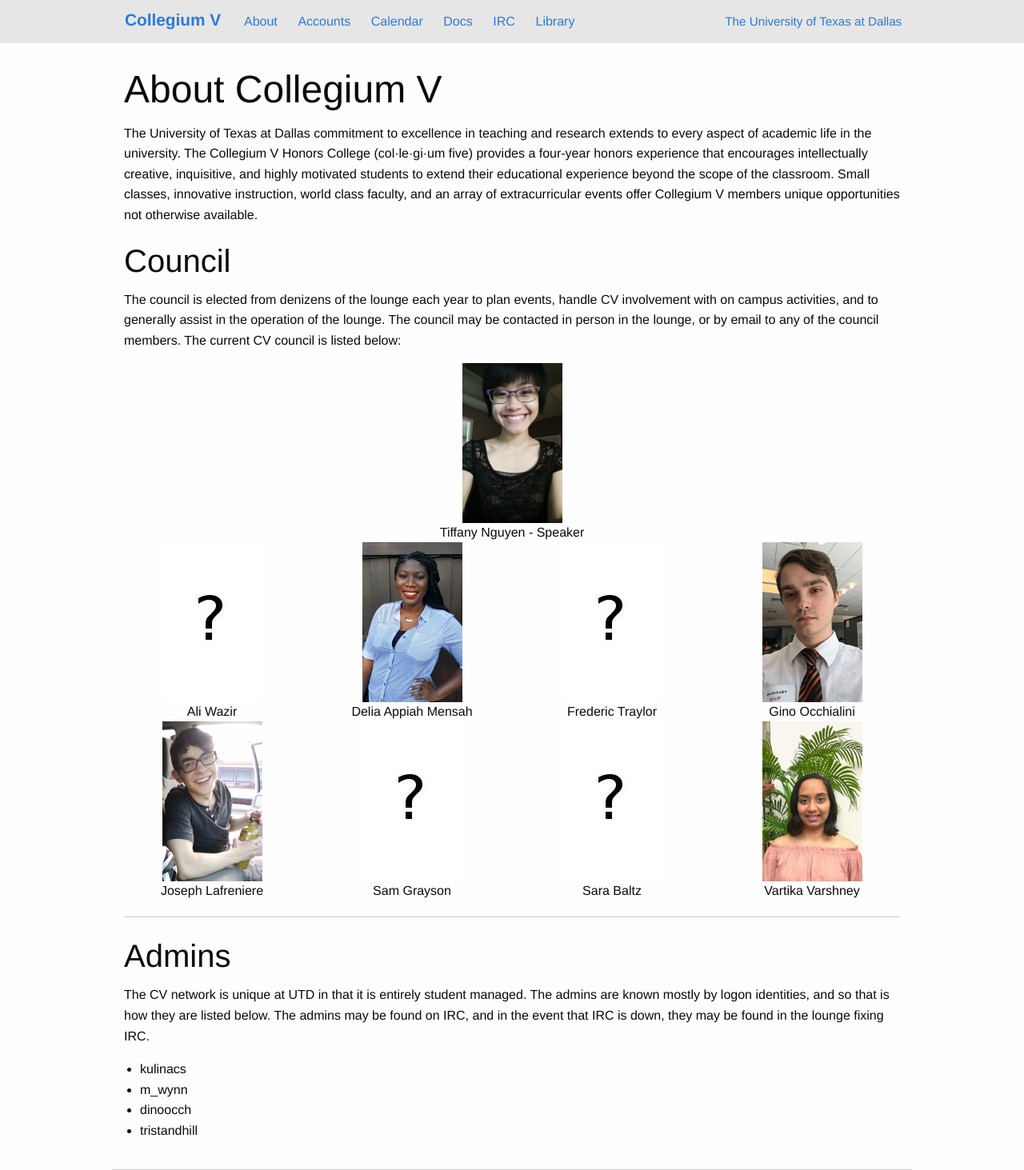
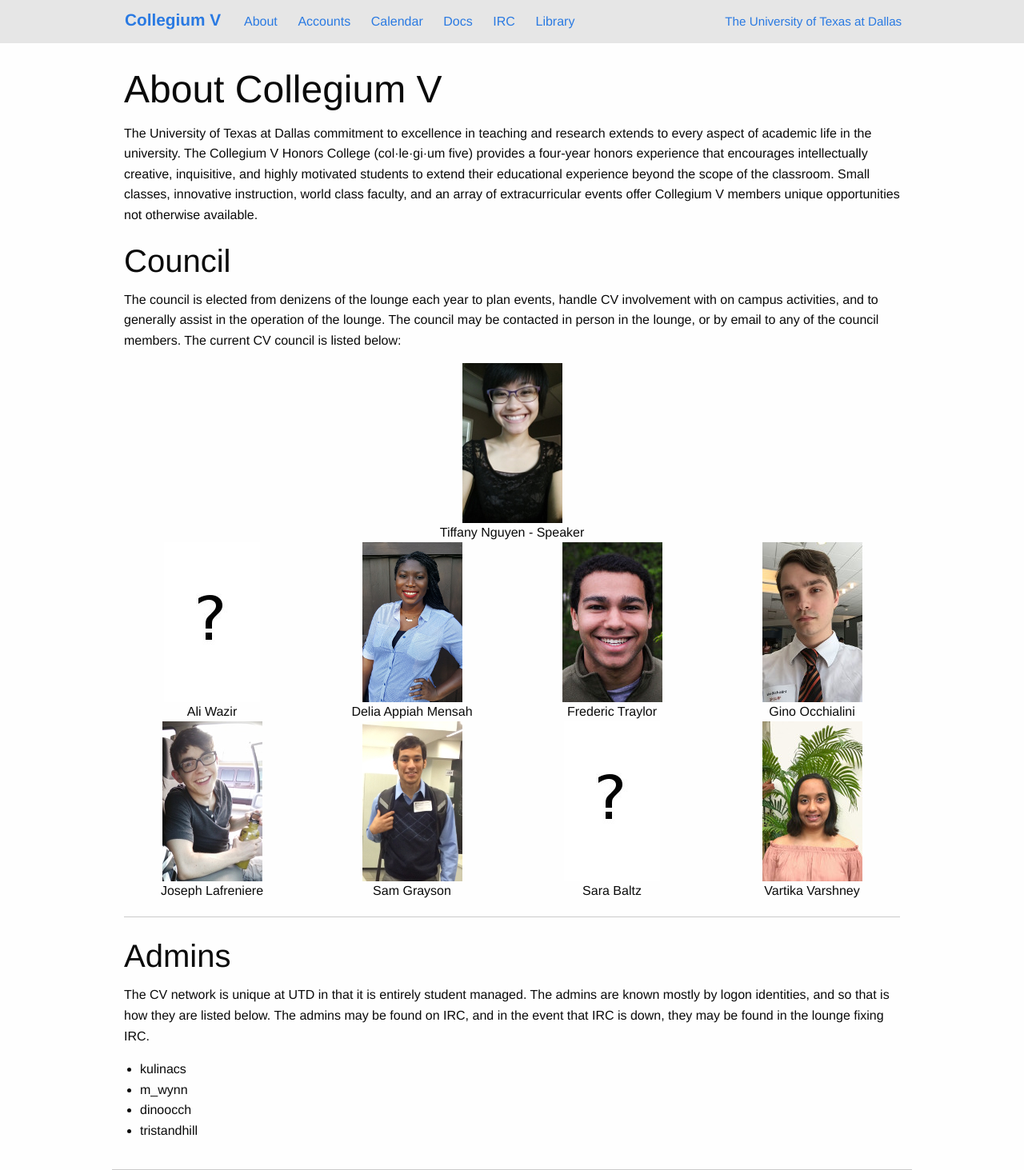
Before and after one commit to collegiumv/cv_jekyll, a Jekyll site: the page built from pages/about.html, in a window 1280 px wide. Shown: the whole page at 80% size. Built offline with Jekyll 4.4.1, drawn with Linux system fonts in a browser that asks for light colours.

Commit message:
Add Sam and Frederic's pictures to about page

```diff
--- a/pages/about.html
+++ b/pages/about.html
@@ -28,7 +28,7 @@ layout: page
         <br/>Delia Appiah Mensah
     </div>
     <div class="column text-center">
-        <img src="/img/council/missing.jpg" alt="Frederic Traylor">
+        <img src="/img/council/FredericTraylor.jpg" alt="Frederic Traylor">
         <br/>Frederic Traylor
     </div>
     <div class="column text-center">
@@ -40,7 +40,7 @@ layout: page
         <br/>Joseph Lafreniere
     </div>
     <div class="column text-center">
-        <img src="/img/council/missing.jpg" alt="Sam Grayson">
+        <img src="/img/council/SamGrayson.jpg" alt="Sam Grayson">
         <br/>Sam Grayson
     </div>
     <div class="column text-center">
```
Also changed, not shown: img/council/FredericTraylor.jpg (added), img/council/SamGrayson.jpg (added).
